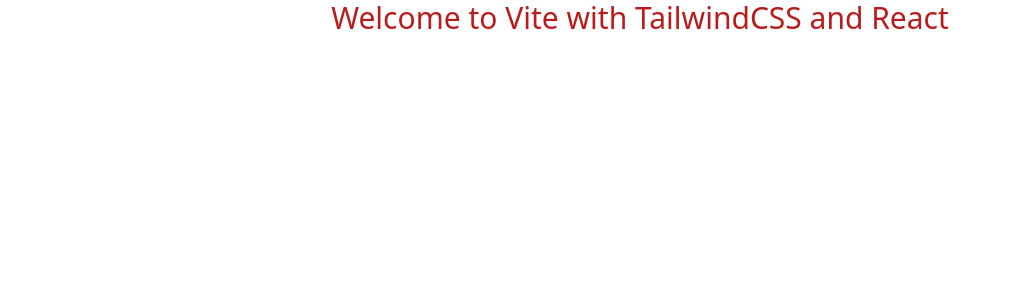
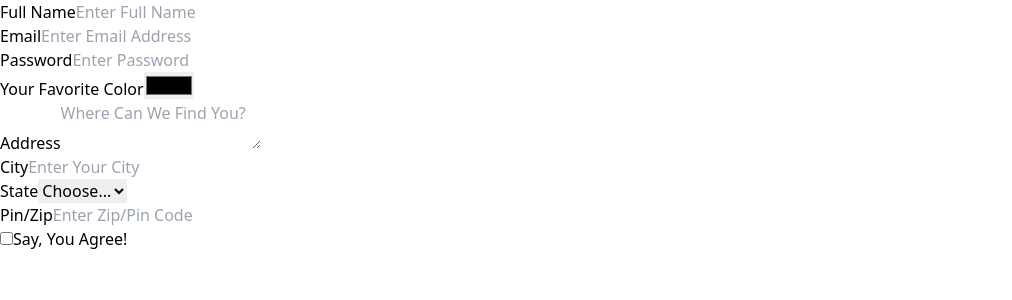
Before and after one commit to tapascript/react-single-change-handler, a React (Vite) app: page / in a window 1280 px wide. Shown: the top 300 px of the page, without its empty margins (0-1012 px from the left). Built offline with nearby package versions, Linux system fonts and the light colour scheme.

Commit message:
basic registration form sekeleton

```diff
--- a/src/App.jsx
+++ b/src/App.jsx
@@ -4,9 +4,49 @@
 
   return (
     <>
-      <h1
-        className="text-3xl text-center text-red-700"
-      >Welcome to Vite with TailwindCSS and React</h1>
+      <form>
+        <div>
+          <label htmlFor="fname">Full Name</label>
+          <input type="text" name="fname" id="fname" placeholder="Enter Full Name" required />
+        </div>
+        <div>
+          <label htmlFor="email">Email</label>
+          <input type="email" name="email" id="email" placeholder="Enter Email Address" required />
+        </div>
+        <div>
+          <label htmlFor="password">Password</label>
+          <input type="password" name="password" id="password" placeholder="Enter Password" required />
+        </div>
+        <div>
+          <label htmlFor="color">Your Favorite Color</label>
+          <input type="color" name="color" id="color" />
+        </div>
+        <div>
+          <label htmlFor="address">Address</label>
+          <textarea name="address" id="address" placeholder="Where Can We Find You?" required />
+        </div>
+        <div>
+          <label htmlFor="city">City</label>
+          <input type="text" name="city" id="city" placeholder="Enter Your City" required />
+        </div>
+        <div>
+          <label htmlFor="state">State</label>
+          <select name="state" id="state" required >
+            <option value="">Choose...</option>
+            <option value="Solid">Solid</option>
+            <option value="Liquid">Liquid</option>
+            <option value="Gas">Gas</option>
+          </select>
+        </div>
+        <div>
+          <label htmlFor="zip">Pin/Zip</label>
+          <input type="number" name="zip" id="zip" placeholder="Enter Zip/Pin Code" required />
+        </div>
+        <div>
+          <input type="checkbox" name="agree" id="agree" required />
+          <label htmlFor="agree">Say, You Agree!</label>
+        </div>
+      </form>
     </>
   )
 }
```
